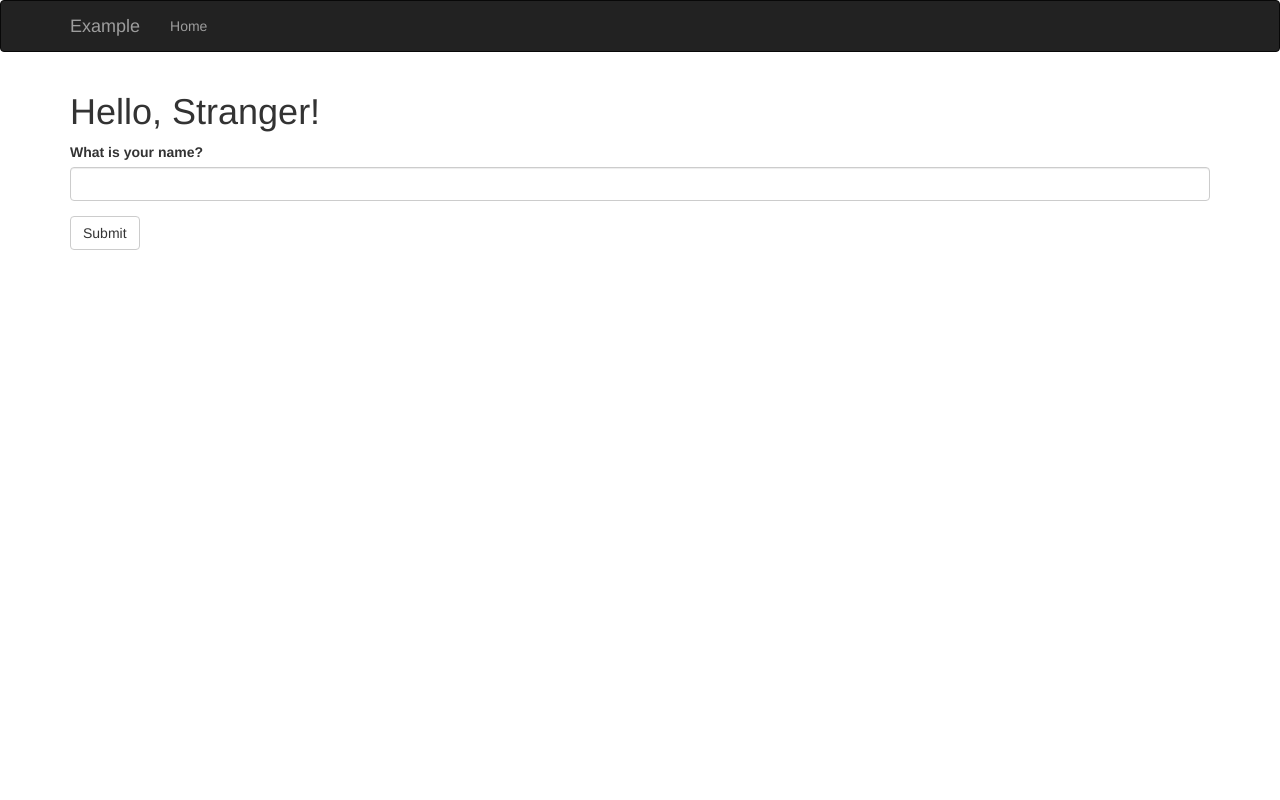
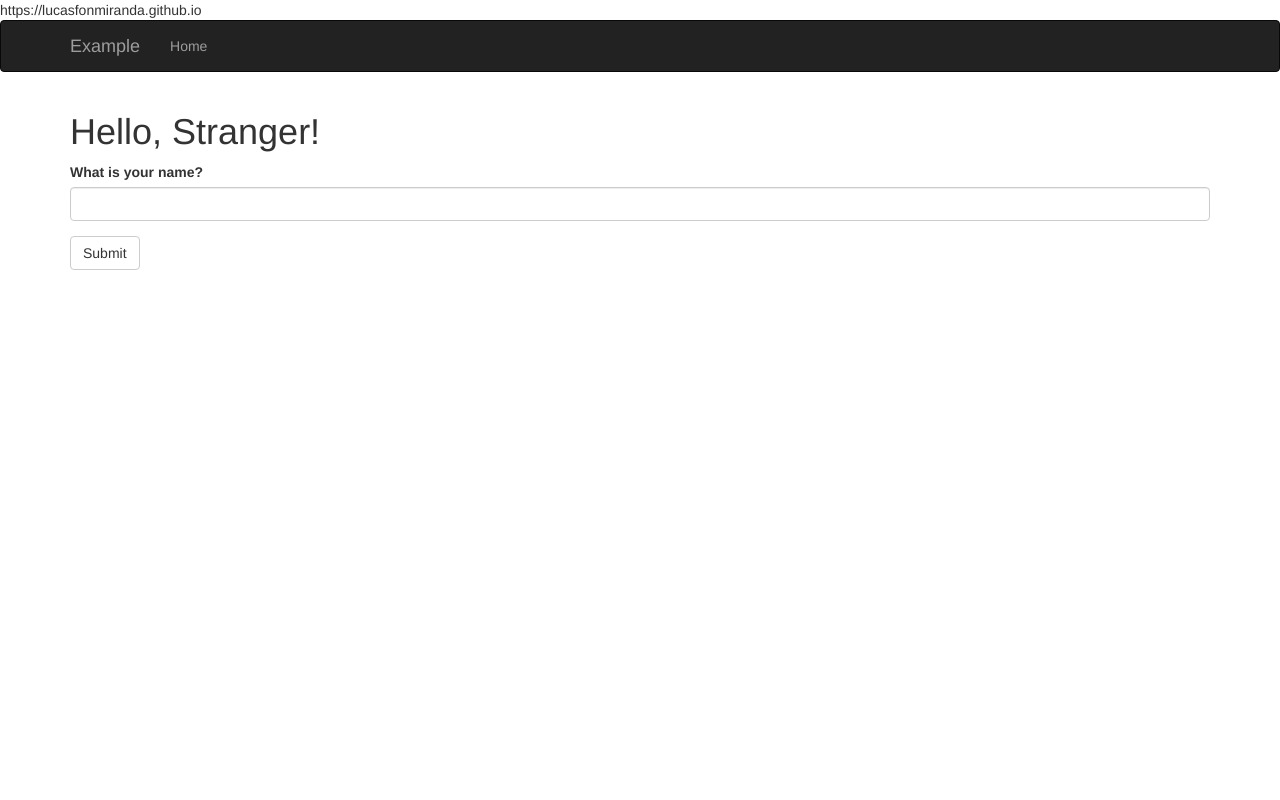
Before and after one commit to lucasfonsecads/flask-full-study, a Flask app: page /msg in a window 1280 px wide. Run offline with Flask 2, Linux system fonts and the light colour scheme; some libraries are stand-ins or nearby versions.

Commit message:
New version of newindex.html

```diff
--- a/templates/newindex.html
+++ b/templates/newindex.html
@@ -1,4 +1,4 @@
-{% extends "base.html" %}
+https://lucasfonmiranda.github.io{% extends "base.html" %}
 {% import "bootstrap/wtf.html" as wtf %}
 
 {% block title %}Example Form {% endblock %}
```
